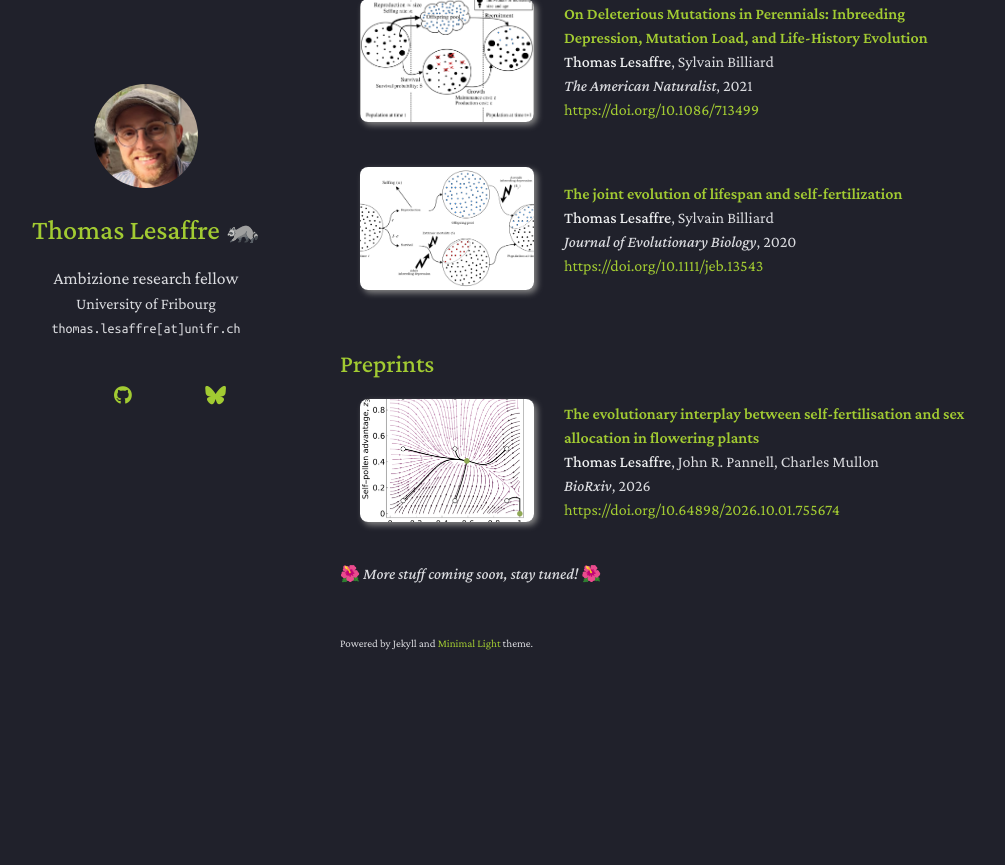
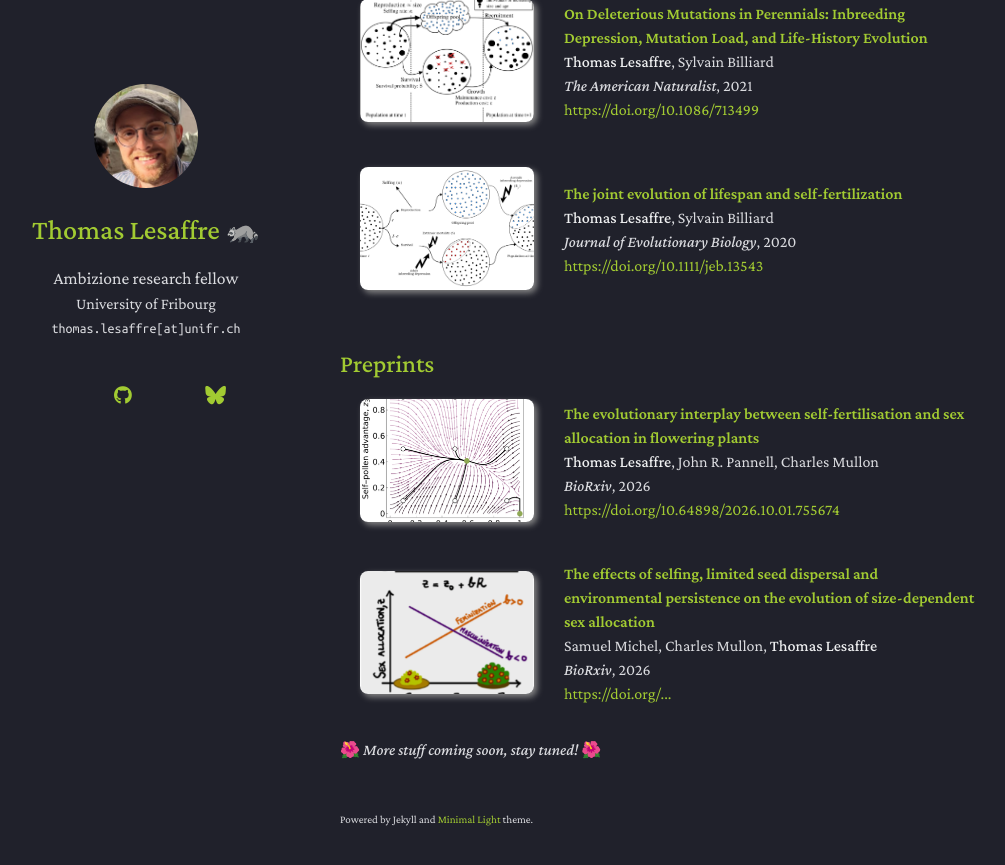
Before and after one commit to Thomas-Lesaffre/thomas-lesaffre.github.io, a Jekyll site: the page built from index.md, in a window 1280 px wide and 900 px high, scrolled down 1848 px. Shown: the top 865 px of the window, without its empty margins (130-1135 px from the left). Built offline with Jekyll 4.4.1, drawn with Linux system fonts in a browser that asks for light colours; a style sheet for code colours, icons or effects is not loaded; our own code applies the rules of GitHub Pages for plain Markdown files; before the commit the page ends 2572 px from its top, so only the background shows below that.

Commit message:
Update preprints.yml

```diff
--- a/_data/preprints.yml
+++ b/_data/preprints.yml
@@ -6,3 +6,11 @@ main:
     doi: https://doi.org/10.64898/2026.10.01.755674
     image: ./assets/img/lesaffre2026-sexallocselfing-illustration.png
     pdf: ./assets/files/lesaffre2026-sexallocationselfing.pdf
+
+  - title: "The effects of selfing, limited seed dispersal and environmental persistence on the evolution of size-dependent sex allocation"
+    authors: "Samuel Michel, Charles Mullon, <strong>Thomas Lesaffre</strong>"
+    journal: "BioRxiv"
+    year: 2026
+    doi: https://doi.org/...
+    image: ./assets/img/michel2026_illustration.png
+    pdf: ./assets/files/michel2026_sizedep.pdf
```
